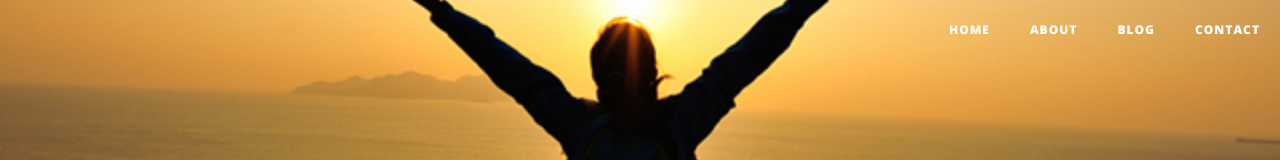
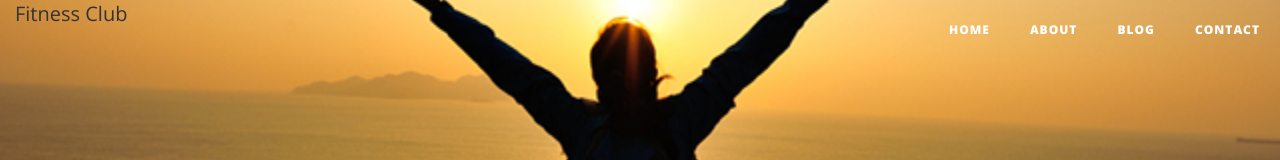
Before and after one commit to tiboldecjhunjie/Blog, a website: page about.html in a window 1280 px wide. Shown: the top 160 px of the page. Drawn offline with nearby package versions, Linux system fonts and the light colour scheme.

Commit message:
Update about.html

```diff
--- a/about.html
+++ b/about.html
@@ -42,7 +42,7 @@
                     <span class="sr-only">Toggle navigation</span>
                     Menu <i class="fa fa-bars"></i>
                 </button>
-
+               Fitness Club
             </div>
 
             <!-- Collect the nav links, forms, and other content for toggling -->
```
